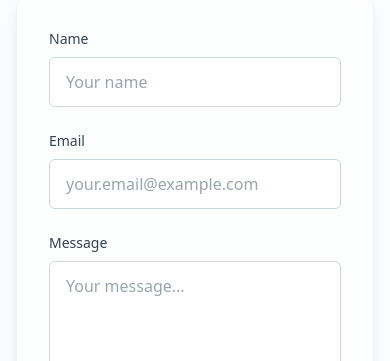
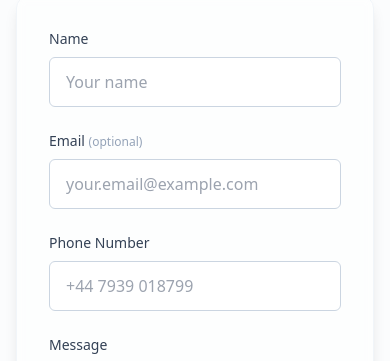
Before and after one commit to zain10k/profitwiseaccountancy, a React (Vite) app: page /contact in a window 390 px wide. Shown: the part 940-1301 px from the top of the page. Built offline with nearby package versions, Linux system fonts and the light colour scheme.

Commit message:
Add phone number field to contact form and make email optional

```diff
--- a/src/components/ContactForm.tsx
+++ b/src/components/ContactForm.tsx
@@ -4,6 +4,7 @@ export function ContactForm() {
   const [formData, setFormData] = useState({
     name: '',
     email: '',
+    phone: '',
     message: ''
   })
   const [status, setStatus] = useState<'idle' | 'submitting' | 'success' | 'error'>('idle')
@@ -23,7 +24,7 @@ export function ContactForm() {
 
       if (response.ok) {
         setStatus('success')
-        setFormData({ name: '', email: '', message: '' })
+        setFormData({ name: '', email: '', phone: '', message: '' })
       } else {
         setStatus('error')
       }
@@ -75,15 +76,29 @@ export function ContactForm() {
           </div>
 
           <div>
-            <label htmlFor="email" className="block text-sm font-medium text-slate-700 mb-2">Email</label>
+            <label htmlFor="email" className="block text-sm font-medium text-slate-700 mb-2">Email <span className="text-slate-400 text-xs font-normal">(optional)</span></label>
             <input
               type="email"
               id="email"
               name="email"
-              required
               placeholder="your.email@example.com"
               className="w-full px-4 py-3 border border-slate-300 rounded-md bg-white focus:ring-primary focus:border-primary"
               value={formData.email}
+              onChange={handleChange}
+              disabled={status === 'submitting'}
+            />
+          </div>
+
+          <div>
+            <label htmlFor="phone" className="block text-sm font-medium text-slate-700 mb-2">Phone Number</label>
+            <input
+              type="tel"
+              id="phone"
+              name="phone"
+              required
+              placeholder="+44 7939 018799"
+              className="w-full px-4 py-3 border border-slate-300 rounded-md bg-white focus:ring-primary focus:border-primary"
+              value={formData.phone}
               onChange={handleChange}
               disabled={status === 'submitting'}
             />
```
